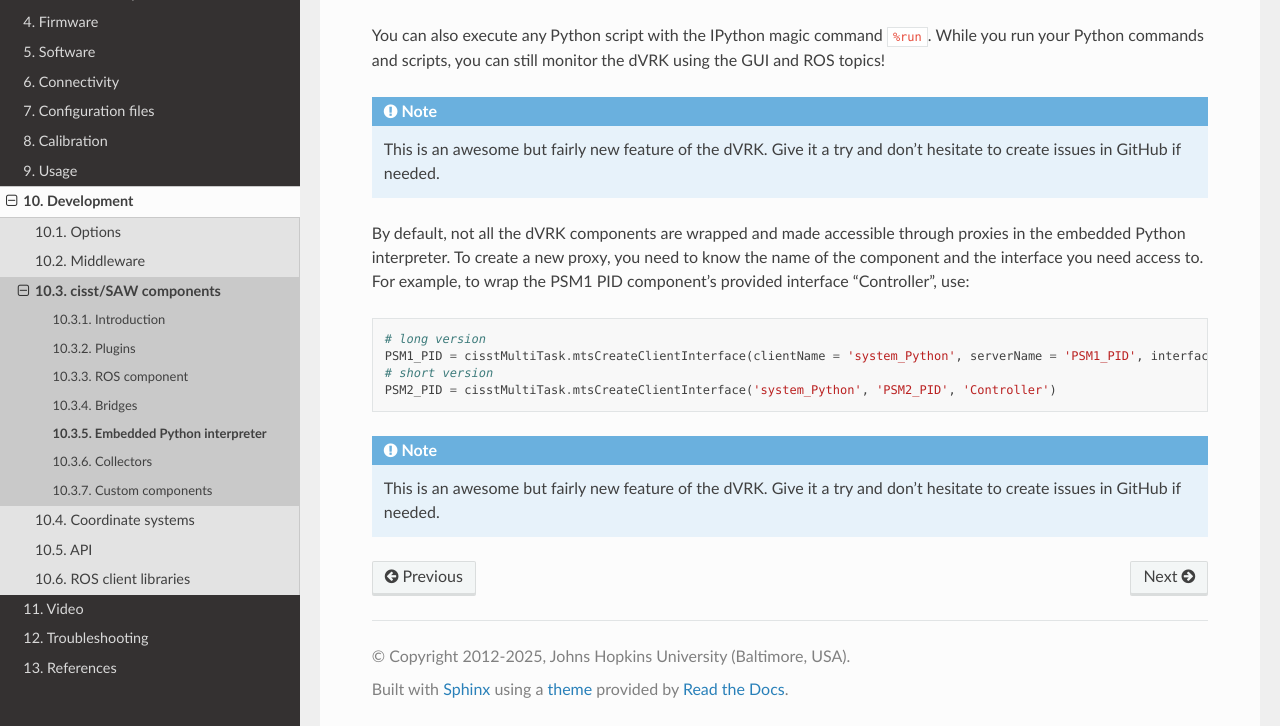
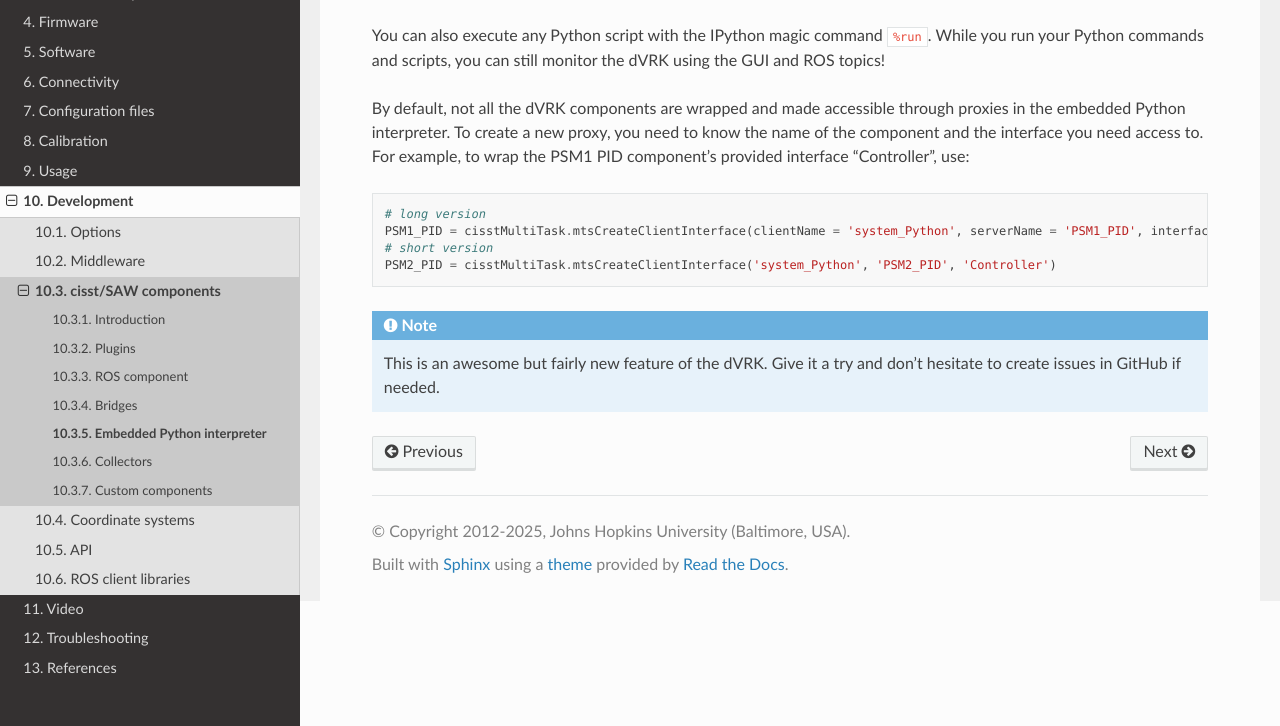
Before and after one commit to jhu-dvrk/dvrk-readthedocs, a Sphinx documentation site: the page built from docs/pages/development/components/IRE.rst, in a window 1280 px wide and 900 px high, scrolled down 1430 px, cut to the strip 174-900 px from the top of the window. Built offline with Sphinx 7.4.7 and the Read the Docs theme 3.1.0, drawn with Linux system fonts in a browser that asks for light colours; the version number could not be read and is left out.

Commit message:
Update IRE.rst

```diff
--- a/docs/pages/development/components/IRE.rst
+++ b/docs/pages/development/components/IRE.rst
@@ -66,11 +66,6 @@ You can also execute any Python script with the IPython magic command ``%run``.
 While you run your Python commands and scripts, you can still monitor the dVRK
 using the GUI and ROS topics!
 
-.. note::
-
-   This is an awesome but fairly new feature of the dVRK. Give it a try and
-   don't hesitate to create issues in GitHub if needed.
-
 By default, not all the dVRK components are wrapped and made accessible through
 proxies in the embedded Python interpreter. To create a new proxy, you need to
 know the name of the component and the interface you need access to. For
```
